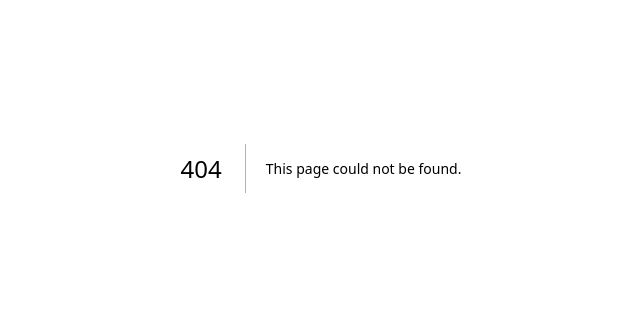
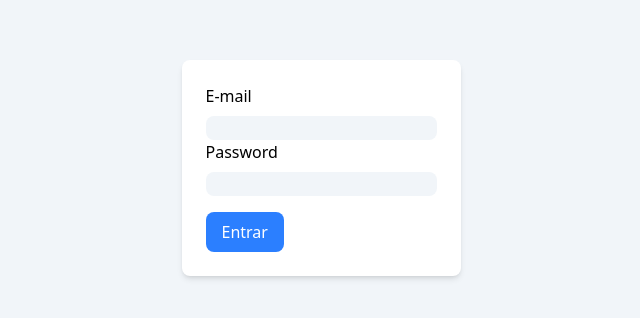
Before and after one commit to LucasCMend/Ticketify, a Next.js app in the folder client/: page /login in a window 1280 px wide. Before the commit this address had no page. Shown: the part 232-550 px from the top of the page, without its empty margins (319-959 px from the left). Built offline with nearby package versions, Linux system fonts and the light colour scheme.

Commit message:
feat: add login page and login card component with form handling

```diff
--- /dev/null
+++ b/client/app/(pages)/login/page.tsx
@@ -0,0 +1,12 @@
+"use client"
+import { useState } from "react";
+import LoginCard from "@/app/components/LoginCard/loginCard";
+
+export default function Login() {
+
+  return (
+    <div className="flex min-h-screen items-center justify-center bg-slate-100 p-4">
+      <LoginCard></LoginCard>
+    </div>
+  );
+};
--- /dev/null
+++ b/client/app/components/LoginCard/loginCard.tsx
@@ -0,0 +1,63 @@
+import { userLogin } from "@/app/service/user";
+import { useState } from "react";
+
+export default function LoginCard() {
+  const [email, setEmail] = useState("");
+  const [password, setPassword] = useState("");
+  const [error, setError] = useState("");
+  const [loading, setLoading] = useState(false);
+
+  const handleLogin = async (e: React.FormEvent) => {
+    e.preventDefault();
+    setError("");
+
+    if (!email || !password) {
+      setError("Por favor, preencha todos os campos");
+      return;
+    }
+
+    try {
+      setLoading(true);
+      const response = await userLogin(email, password);
+      console.log("Login realizado com sucesso!", response.data);
+      return alert("Login realizado!");
+    } catch (error) {
+      console.error("Erro no login:", error);
+      setError("E-mail ou senha inválidos. Tente novamente.");
+    } finally {
+      setLoading(false);
+    }
+  };
+
+  return (
+    <form onSubmit={handleLogin} className="bg-white p-6 rounded-lg shadow-md">
+      <div className="flex flex-col gap-2">
+        <p>E-mail</p>
+        <input
+          className="bg-slate-100 rounded-lg"
+          type="email"
+          name="email"
+          id="email"
+          value={email}
+          onChange={(e) => setEmail(e.target.value)}
+        />
+      </div>
+      <div className="flex flex-col gap-2">
+        <p>Password</p>
+        <input
+          className="bg-slate-100 rounded-lg"
+          type="password"
+          name="password"
+          id="password"
+          value={password}
+          onChange={(e) => setPassword(e.target.value)}
+        />
+      </div>
+      <div className="mt-4">
+        <button className="bg-blue-500 text-white rounded-lg py-2 px-4 hover:bg-blue-600">
+          Entrar
+        </button>
+      </div>
+    </form>
+  );
+}
```
